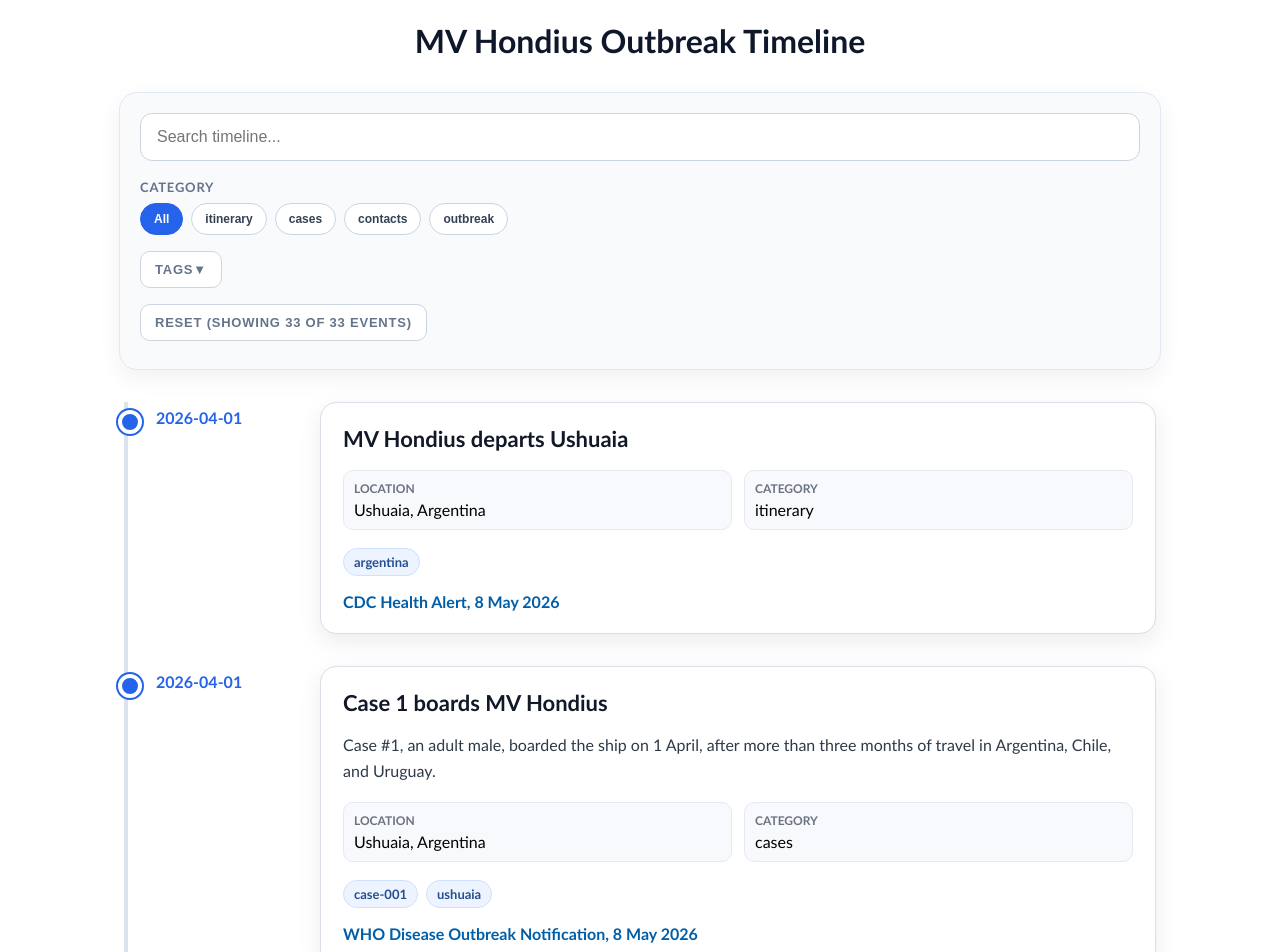
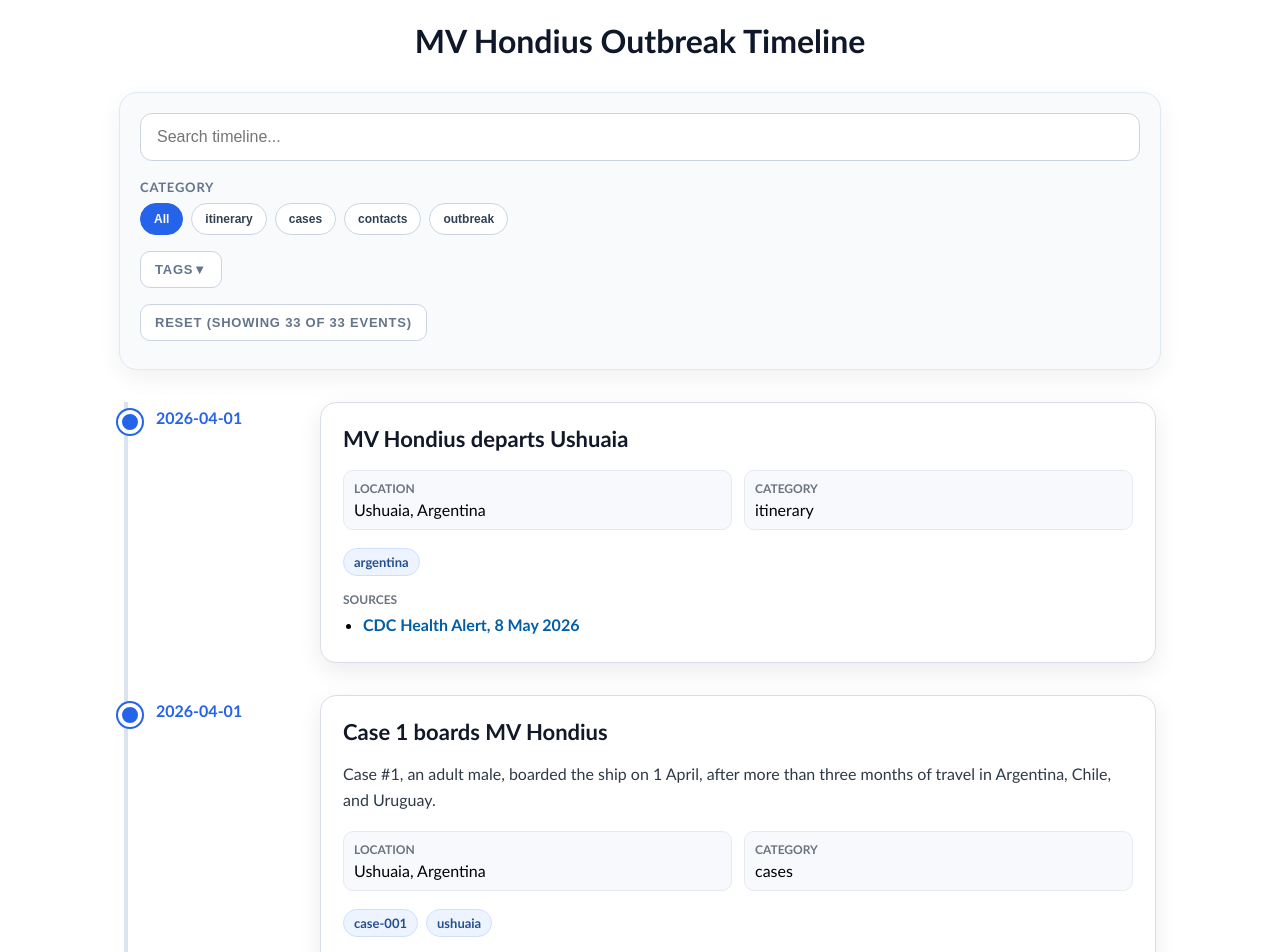
Before and after one commit to emtee10/hondius-outbreak-timeline, a React (Vite) app: page / in a window 1280 px wide. Shown: the top 952 px of the page. Built offline with nearby package versions, Linux system fonts and the light colour scheme.

Commit message:
Create support for multiple sources

```diff
--- a/public/data/mv-hondius.json
+++ b/public/data/mv-hondius.json
@@ -9,8 +9,12 @@
     "tags": [
       "argentina"
     ],
-    "sourceLabel": "CDC Health Alert, 8 May 2026",
-    "sourceUrl": "https://www.cdc.gov/han/php/notices/han00528.html"
+    "sources": [
+      {
+        "label": "CDC Health Alert, 8 May 2026",
+        "url": "https://www.cdc.gov/han/php/notices/han00528.html"
+      }
+    ]
   },
   {
     "date": "2026-04-01",
@@ -23,8 +27,12 @@
       "case-001",
       "ushuaia"
     ],
-    "sourceLabel": "WHO Disease Outbreak Notification, 8 May 2026",
-    "sourceUrl": "https://www.who.int/emergencies/disease-outbreak-news/item/2026-DON600"
+    "sources": [
+      {
+        "label": "WHO Disease Outbreak Notification, 8 May 2026",
+        "url": "https://www.who.int/emergencies/disease-outbreak-news/item/2026-DON600"
+      }
+    ]
   },
   {
     "date": "2026-04-01",
@@ -37,8 +45,12 @@
       "case-002",
       "ushuaia"
     ],
-    "sourceLabel": "WHO Disease Outbreak Notification, 8 May 2026",
-    "sourceUrl": "https://www.who.int/emergencies/disease-outbreak-news/item/2026-DON600"
+    "sources": [
+      {
+        "label": "WHO Disease Outbreak Notification, 8 May 2026",
+        "url": "https://www.who.int/emergencies/disease-outbreak-news/item/2026-DON600"
+      }
+    ]
   },
   {
     "date": "2026-04-06",
@@ -51,8 +63,12 @@
       "case-001",
       "onset"
     ],
-    "sourceLabel": "WHO Disease Outbreak Notification, 8 May 2026",
-    "sourceUrl": "https://www.who.int/emergencies/disease-outbreak-news/item/2026-DON600"
+    "sources": [
+      {
+        "label": "WHO Disease Outbreak Notification, 8 May 2026",
+        "url": "https://www.who.int/emergencies/disease-outbreak-news/item/2026-DON600"
+      }
+    ]
   },
   {
     "date": "2026-04-11",
@@ -65,8 +81,12 @@
       "case-001",
       "death"
     ],
-    "sourceLabel": "WHO Disease Outbreak Notification, 8 May 2026",
-    "sourceUrl": "https://www.who.int/emergencies/disease-outbreak-news/item/2026-DON600"
+    "sources": [
+      {
+        "label": "WHO Disease Outbreak Notification, 8 May 2026",
+        "url": "https://www.who.int/emergencies/disease-outbreak-news/item/2026-DON600"
+      }
+    ]
   },
   {
     "date": "2026-04-14",
@@ -79,8 +99,12 @@
       "case-008",
       "tristan-da-cunha"
     ],
-    "sourceLabel": "WHO Disease Outbreak Notification, 8 May 2026",
-    "sourceUrl": "https://www.who.int/emergencies/disease-outbreak-news/item/2026-DON600"
+    "sources": [
+      {
+        "label": "WHO Disease Outbreak Notification, 8 May 2026",
+        "url": "https://www.who.int/emergencies/disease-outbreak-news/item/2026-DON600"
+      }
+    ]
   },
   {
     "date": "2026-04-22",
@@ -93,8 +117,12 @@
       "case-007",
       "saint-helena"
     ],
-    "sourceLabel": "WHO Disease Outbreak Notification, 8 May 2026",
-    "sourceUrl": "https://www.who.int/emergencies/disease-outbreak-news/item/2026-DON600"
+    "sources": [
+      {
+        "label": "WHO Disease Outbreak Notification, 8 May 2026",
+        "url": "https://www.who.int/emergencies/disease-outbreak-news/item/2026-DON600"
+      }
+    ]
   },
   {
     "date": "2026-04-24",
@@ -108,8 +136,12 @@
       "onset",
       "saint-helena"
     ],
-    "sourceLabel": "WHO Disease Outbreak Notification, 8 May 2026",
-    "sourceUrl": "https://www.who.int/emergencies/disease-outbreak-news/item/2026-DON600"
+    "sources": [
+      {
+        "label": "WHO Disease Outbreak Notification, 8 May 2026",
+        "url": "https://www.who.int/emergencies/disease-outbreak-news/item/2026-DON600"
+      }
+    ]
   },
   {
     "date": "2026-04-24",
@@ -122,8 +154,12 @@
       "case-003",
       "onset"
     ],
-    "sourceLabel": "WHO Disease Outbreak Notification, 8 May 2026",
-    "sourceUrl": "https://www.who.int/emergencies/disease-outbreak-news/item/2026-DON600"
+    "sources": [
+      {
+        "label": "WHO Disease Outbreak Notification, 8 May 2026",
+        "url": "https://www.who.int/emergencies/disease-outbreak-news/item/2026-DON600"
+      }
+    ]
   },
   {
     "date": "2026-04-24",
@@ -135,8 +171,12 @@
     "tags": [
       "saint-helena"
     ],
-    "sourceLabel": "WHO Disease Outbreak Notification, 13 May 2026",
-    "sourceUrl": "https://www.who.int/emergencies/disease-outbreak-news/item/2026-DON601"
+    "sources": [
+      {
+        "label": "WHO Disease Outbreak Notification, 13 May 2026",
+        "url": "https://www.who.int/emergencies/disease-outbreak-news/item/2026-DON601"
+      }
+    ]
   },
   {
     "date": "2026-04-25",
@@ -149,8 +189,12 @@
       "case-002",
       "south-africa"
     ],
-    "sourceLabel": "WHO Disease Outbreak Notification, 8 May 2026",
-    "sourceUrl": "https://www.who.int/emergencies/disease-outbreak-news/item/2026-DON600"
+    "sources": [
+      {
+        "label": "WHO Disease Outbreak Notification, 8 May 2026",
+        "url": "https://www.who.int/emergencies/disease-outbreak-news/item/2026-DON600"
+      }
+    ]
   },
   {
     "date": "2026-04-26",
@@ -164,8 +208,12 @@
       "death",
       "south-africa"
     ],
-    "sourceLabel": "WHO Disease Outbreak Notification, 8 May 2026",
-    "sourceUrl": "https://www.who.int/emergencies/disease-outbreak-news/item/2026-DON600"
+    "sources": [
+      {
+        "label": "WHO Disease Outbreak Notification, 8 May 2026",
+        "url": "https://www.who.int/emergencies/disease-outbreak-news/item/2026-DON600"
+      }
+    ]
   },
   {
     "date": "2026-04-27",
@@ -178,8 +226,12 @@
       "case-006",
       "onset"
     ],
-    "sourceLabel": "WHO Disease Outbreak Notification, 8 May 2026",
-    "sourceUrl": "https://www.who.int/emergencies/disease-outbreak-news/item/2026-DON600"
+    "sources": [
+      {
+        "label": "WHO Disease Outbreak Notification, 8 May 2026",
+        "url": "https://www.who.int/emergencies/disease-outbreak-news/item/2026-DON600"
+      }
+    ]
   },
   {
     "date": "2026-04-27",
@@ -193,8 +245,12 @@
       "ascention-island",
       "south-africa"
     ],
-    "sourceLabel": "WHO Disease Outbreak Notification, 8 May 2026",
-    "sourceUrl": "https://www.who.int/emergencies/disease-outbreak-news/item/2026-DON600"
+    "sources": [
+      {
+        "label": "WHO Disease Outbreak Notification, 8 May 2026",
+        "url": "https://www.who.int/emergencies/disease-outbreak-news/item/2026-DON600"
+      }
+    ]
   },
   {
     "date": "2026-04-27",
@@ -209,8 +265,12 @@
       "south-africa",
       "qatar"
     ],
-    "sourceLabel": "WHO Disease Outbreak Notification, 8 May 2026",
-    "sourceUrl": "https://www.who.int/emergencies/disease-outbreak-news/item/2026-DON600"
+    "sources": [
+      {
+        "label": "WHO Disease Outbreak Notification, 8 May 2026",
+        "url": "https://www.who.int/emergencies/disease-outbreak-news/item/2026-DON600"
+      }
+    ]
   },
   {
     "date": "2026-04-28",
@@ -223,8 +283,12 @@
       "case-004",
       "onset"
     ],
-    "sourceLabel": "WHO Disease Outbreak Notification, 8 May 2026",
-    "sourceUrl": "https://www.who.int/emergencies/disease-outbreak-news/item/2026-DON600"
+    "sources": [
+      {
+        "label": "WHO Disease Outbreak Notification, 8 May 2026",
+        "url": "https://www.who.int/emergencies/disease-outbreak-news/item/2026-DON600"
+      }
+    ]
   },
   {
     "date": "2026-04-28",
@@ -237,8 +301,12 @@
       "case-008",
       "onset"
     ],
-    "sourceLabel": "WHO Disease Outbreak Notification, 8 May 2026",
-    "sourceUrl": "https://www.who.int/emergencies/disease-outbreak-news/item/2026-DON600"
+    "sources": [
+      {
+        "label": "WHO Disease Outbreak Notification, 8 May 2026",
+        "url": "https://www.who.int/emergencies/disease-outbreak-news/item/2026-DON600"
+      }
+    ]
   },
   {
     "date": "2026-04-30",
@@ -251,8 +319,12 @@
       "case-005",
       "onset"
     ],
-    "sourceLabel": "WHO Disease Outbreak Notification, 8 May 2026",
-    "sourceUrl": "https://www.who.int/emergencies/disease-outbreak-news/item/2026-DON600"
+    "sources": [
+      {
+        "label": "WHO Disease Outbreak Notification, 8 May 2026",
+        "url": "https://www.who.int/emergencies/disease-outbreak-news/item/2026-DON600"
+      }
+    ]
   },
   {
     "date": "2026-05-01",
@@ -266,8 +338,12 @@
       "onset",
       "switzerland"
     ],
-    "sourceLabel": "WHO Disease Outbreak Notification, 8 May 2026",
-    "sourceUrl": "https://www.who.int/emergencies/disease-outbreak-news/item/2026-DON600"
+    "sources": [
+      {
+        "label": "WHO Disease Outbreak Notification, 8 May 2026",
+        "url": "https://www.who.int/emergencies/disease-outbreak-news/item/2026-DON600"
+      }
+    ]
   },
   {
     "date": "2026-05-02",
@@ -279,8 +355,12 @@
     "tags": [
       "who"
     ],
-    "sourceLabel": "WHO Disease Outbreak Notification, 8 May 2026",
-    "sourceUrl": "https://www.who.int/emergencies/disease-outbreak-news/item/2026-DON600"
+    "sources": [
+      {
+        "label": "WHO Disease Outbreak Notification, 8 May 2026",
+        "url": "https://www.who.int/emergencies/disease-outbreak-news/item/2026-DON600"
+      }
+    ]
   },
   {
     "date": "2026-05-02",
@@ -292,8 +372,12 @@
     "tags": [
       "case-003"
     ],
-    "sourceLabel": "WHO Disease Outbreak Notification, 8 May 2026",
-    "sourceUrl": "https://www.who.int/emergencies/disease-outbreak-news/item/2026-DON600"
+    "sources": [
+      {
+        "label": "WHO Disease Outbreak Notification, 8 May 2026",
+        "url": "https://www.who.int/emergencies/disease-outbreak-news/item/2026-DON600"
+      }
+    ]
   },
   {
     "date": "2026-05-02",
@@ -306,8 +390,12 @@
       "case-004",
       "death"
     ],
-    "sourceLabel": "WHO Disease Outbreak Notification, 8 May 2026",
-    "sourceUrl": "https://www.who.int/emergencies/disease-outbreak-news/item/2026-DON600"
+    "sources": [
+      {
+        "label": "WHO Disease Outbreak Notification, 8 May 2026",
+        "url": "https://www.who.int/emergencies/disease-outbreak-news/item/2026-DON600"
+      }
+    ]
   },
   {
     "date": "2026-05-04",
@@ -317,8 +405,12 @@
     "location": "",
     "category": "outbreak",
     "tags": [],
-    "sourceLabel": "WHO Disease Outbreak Notification, 4 May 2026",
-    "sourceUrl": "https://www.who.int/emergencies/disease-outbreak-news/item/2026-DON599"
+    "sources": [
+      {
+        "label": "WHO Disease Outbreak Notification, 4 May 2026",
+        "url": "https://www.who.int/emergencies/disease-outbreak-news/item/2026-DON599"
+      }
+    ]
   },
   {
     "date": "2026-05-06",
@@ -331,7 +423,12 @@
       "who",
       "andes-virus"
     ],
-    "sourceLabel": "CDC Health Alert, 8 May 2026"
+    "sources": [
+      {
+        "label": "CDC Health Alert, 8 May 2026",
+        "url": "https://www.cdc.gov/han/php/notices/han00528.html"
+      }
+    ]
   },
   {
     "date": "2026-05-06",
@@ -344,8 +441,12 @@
       "case-005",
       "netherlands"
     ],
-    "sourceLabel": "WHO Disease Outbreak Notification, 8 May 2026",
-    "sourceUrl": "https://www.who.int/emergencies/disease-outbreak-news/item/2026-DON600"
+    "sources": [
+      {
+        "label": "WHO Disease Outbreak Notification, 8 May 2026",
+        "url": "https://www.who.int/emergencies/disease-outbreak-news/item/2026-DON600"
+      }
+    ]
   },
   {
     "date": "2026-05-06",
@@ -357,8 +458,12 @@
     "tags": [
       "cabo-verde"
     ],
-    "sourceLabel": "WHO Disease Outbreak Notification, 8 May 2026",
-    "sourceUrl": "https://www.who.int/emergencies/disease-outbreak-news/item/2026-DON600"
+    "sources": [
+      {
+        "label": "WHO Disease Outbreak Notification, 8 May 2026",
+        "url": "https://www.who.int/emergencies/disease-outbreak-news/item/2026-DON600"
+      }
+    ]
   },
   {
     "date": "2026-05-06",
@@ -370,8 +475,12 @@
     "tags": [
       "cabo-verde"
     ],
-    "sourceLabel": "WHO Disease Outbreak Notification, 13 May 2026",
-    "sourceUrl": "https://www.who.int/emergencies/disease-outbreak-news/item/2026-DON601"
+    "sources": [
+      {
+        "label": "WHO Disease Outbreak Notification, 13 May 2026",
+        "url": "https://www.who.int/emergencies/disease-outbreak-news/item/2026-DON601"
+      }
+    ]
   },
   {
     "date": "2026-05-07",
@@ -384,8 +493,12 @@
       "case-006",
       "netherlands"
     ],
-    "sourceLabel": "WHO Disease Outbreak Notification, 8 May 2026",
-    "sourceUrl": "https://www.who.int/emergencies/disease-outbreak-news/item/2026-DON600"
+    "sources": [
+      {
+        "label": "WHO Disease Outbreak Notification, 8 May 2026",
+        "url": "https://www.who.int/emergencies/disease-outbreak-news/item/2026-DON600"
+      }
+    ]
   },
   {
     "date": "2026-05-08",
@@ -395,8 +508,12 @@
     "location": "",
     "category": "outbreak",
     "tags": [],
-    "sourceLabel": "WHO Disease Outbreak Notification, 8 May 2026",
-    "sourceUrl": "https://www.who.int/emergencies/disease-outbreak-news/item/2026-DON600"
+    "sources": [
+      {
+        "label": "WHO Disease Outbreak Notification, 8 May 2026",
+        "url": "https://www.who.int/emergencies/disease-outbreak-news/item/2026-DON600"
+      }
+    ]
   },
   {
     "date": "2026-05-10",
@@ -408,8 +525,12 @@
     "tags": [
       "canary-islands"
     ],
-    "sourceLabel": "WHO Disease Outbreak Notification, 13 May 2026",
-    "sourceUrl": "https://www.who.int/emergencies/disease-outbreak-news/item/2026-DON601"
+    "sources": [
+      {
+        "label": "WHO Disease Outbreak Notification, 13 May 2026",
+        "url": "https://www.who.int/emergencies/disease-outbreak-news/item/2026-DON601"
+      }
+    ]
   },
   {
     "date": "2026-05-10",
@@ -421,8 +542,12 @@
     "tags": [
       "spain"
     ],
-    "sourceLabel": "WHO Disease Outbreak Notification, 13 May 2026",
-    "sourceUrl": "https://www.who.int/emergencies/disease-outbreak-news/item/2026-DON601"
+    "sources": [
+      {
+        "label": "WHO Disease Outbreak Notification, 13 May 2026",
+        "url": "https://www.who.int/emergencies/disease-outbreak-news/item/2026-DON601"
+      }
+    ]
   },
   {
     "date": "2026-05-11",
@@ -434,8 +559,12 @@
     "tags": [
       "canary-islands"
     ],
-    "sourceLabel": "WHO Disease Outbreak Notification, 13 May 2026",
-    "sourceUrl": "https://www.who.int/emergencies/disease-outbreak-news/item/2026-DON601"
+    "sources": [
+      {
+        "label": "WHO Disease Outbreak Notification, 13 May 2026",
+        "url": "https://www.who.int/emergencies/disease-outbreak-news/item/2026-DON601"
+      }
+    ]
   },
   {
     "date": "2026-05-13",
@@ -445,7 +574,11 @@
     "location": "",
     "category": "outbreak",
     "tags": [],
-    "sourceLabel": "WHO Disease Outbreak Notification, 13 May 2026",
-    "sourceUrl": "https://www.who.int/emergencies/disease-outbreak-news/item/2026-DON601"
+    "sources": [
+      {
+        "label": "WHO Disease Outbreak Notification, 13 May 2026",
+        "url": "https://www.who.int/emergencies/disease-outbreak-news/item/2026-DON601"
+      }
+    ]
   }
 ]
--- a/src/App.jsx
+++ b/src/App.jsx
@@ -209,16 +209,28 @@ export default function App() {
                 </div>
               )}
 
-              {item.sourceUrl && (
+              {item.sources?.length > 0 && (
+                <div className="source-list">
+                  <span className="meta-label">Sources</span>
+
+                  <ul>
+                    {item.sources.map((source) => (
+                      <li key={source.url}>
                         <a
                           className="source-link"
-                  href={item.sourceUrl}
+                          href={source.url}
                           target="_blank"
                           rel="noreferrer"
                         >
-                  {item.sourceLabel || "View source"}
+                          {source.label}
                         </a>
+                      </li>
+                    ))}
+                  </ul>
+                </div>
               )}
+
+
             </div>
           </article>
         ))}
--- a/src/styles.css
+++ b/src/styles.css
@@ -204,3 +204,26 @@ body {
 .tag-chip-row {
   margin-top: 12px;
 }
+
+.source-list {
+  margin-top: 16px;
+}
+
+.source-list ul {
+  margin: 8px 0 0 0;
+  padding-left: 20px;
+}
+
+.source-list li {
+  margin-bottom: 6px;
+}
+
+.source-link {
+  color: #005ea8;
+  font-weight: 700;
+  text-decoration: none;
+}
+
+.source-link:hover {
+  text-decoration: underline;
+}
```
Lines whose indentation alone changed are shown as unchanged.
